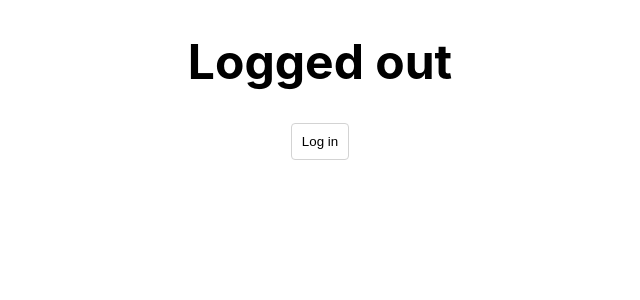
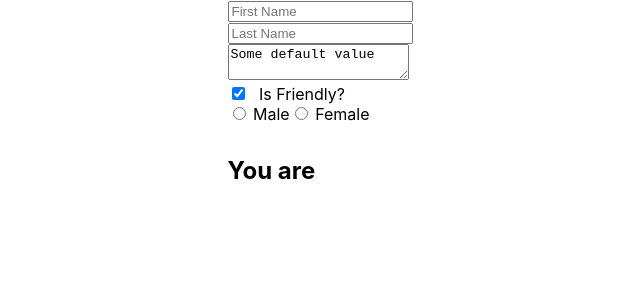
Before and after one commit to jacknehme/scrimba-learn-react, a React (Create React App) app: page / in a window 1280 px wide. Shown: the top 300 px of the page, without its empty margins (320-960 px from the left). Built offline with nearby package versions, Linux system fonts and the light colour scheme.

Commit message:
Stopped at lesson 42 React Form Part 2

```diff
--- a/src/App.js
+++ b/src/App.js
@@ -5,6 +5,139 @@ import './App.css';
 import React, { Component } from 'react';
 import TodoItem from './components/TodoItem';
 import todosData from './todosData';
+
+// lesson 41 - React Forms Part 1
+// React Docs about Forms: https://reactjs.org/docs/forms.html
+// Formik - library for react forms https://github.com/jaredpalmer/formik
+class App extends Component {
+  constructor() {
+    super();
+    this.state = {
+      firstName: '',
+      lastName: '',
+      isFriendly: true,
+      gender: ''
+    };
+
+    this.handleChange = this.handleChange.bind(this);
+
+  }
+
+  handleChange(event) {
+    const { name, value, type, checked } = event.target;
+
+    if (type === 'checkbox') {
+      this.setState({
+        [name]: checked
+      })
+    } else {
+      this.setState({
+        [name]: value
+      })
+    }
+
+  }
+
+
+  render() {
+    return (
+      <form>
+        <input
+          type="text"
+          name="firstName"
+          value={this.state.firstName}
+          placeholder="First Name"
+          onChange={this.handleChange} />
+        <br />
+        <input
+          type="text"
+          name="lastName"
+          value={this.state.lastName}
+          placeholder="Last Name"
+          onChange={this.handleChange} />
+        <br />
+
+
+        <textarea
+          value={"Some default value"}
+          onChange={this.handleChange} />
+        <br />
+
+        <label>
+          <input
+            type="checkbox"
+            name="isFriendly"
+            checked={this.state.isFriendly}
+            onChange={this.handleChange}
+          /> Is Friendly?
+        </label>
+        <br />
+
+        <label>
+          <input
+            type="radio"
+            name="gender"
+            value="male"
+            checked={this.state.gender === 'male'}
+            onChange={this.handleChange}
+          /> Male
+        </label>
+        <label>
+          <input
+            type="radio"
+            name="gender"
+            value="female"
+            checked={this.state.gender === 'female'}
+            onChange={this.handleChange}
+          /> Female
+        </label>
+        <br />
+
+        <h1>{this.state.firstName} {this.state.lastName}</h1>
+        <h2>You are {this.state.gender}</h2>
+      </form>
+    )
+  }
+
+}
+
+
+// // lesson 40 - Fetching data from an API with React
+// // https://developer.mozilla.org/en-US/docs/Web/API/WindowOrWorkerGlobalScope/fetch
+// // https://medium.com/javascript-scene/master-the-javascript-interview-what-is-a-promise-27fc71e77261
+// // https://swapi.co/
+// class App extends Component {
+//   constructor(){
+//     super();
+//     this.state = {
+//       loading: false,
+//       character: {}
+//     };
+//   }
+
+//   componentDidMount(){
+//     this.setState({ loading: true })
+
+//     fetch('https://swapi.co/api/people/1')
+//       .then(response => response.json())
+//       .then(data => {
+//         this.setState({
+//           loading: false,
+//           character: data
+//         })
+//         console.log(data)
+//       })
+//   }
+
+//   render(){
+//     const text = this.state.loading ? 'Loading...' : this.state.character.name;
+//     return (
+//       <div>
+//         <p>{text}</p>
+//       </div>
+//     )
+//   }
+// }
 
 /*
 Challenge:
@@ -16,33 +149,33 @@ Given a stateless functional component:
     a. extra challenge - make the button display "log in" if they're not logged in and "log out" if they are
 4. Display text that says "Logged in" if the user is logged in, or "Logged out" if they're not.
 */
-class App extends Component {
-  constructor() {
-    super();
-    this.state = {
-      isLoggedIn: false
-    }
-    // this.handleClick = this.handleClick.bind(this); <- if using 'function' type method
-  }
+// class App extends Component {
+//   constructor() {
+//     super();
+//     this.state = {
+//       isLoggedIn: false
+//     }
+//     // this.handleClick = this.handleClick.bind(this); <- if using 'function' type method
+//   }
 
-  handleClick = () => {
-    this.setState(prevState => {
-      return {
-        isLoggedIn: !prevState.isLoggedIn
-      }
-    })
-  }
+//   handleClick = () => {
+//     this.setState(prevState => {
+//       return {
+//         isLoggedIn: !prevState.isLoggedIn
+//       }
+//     })
+//   }
 
-  render() {
-    return (
-      <div>
-        <h1>{this.state.isLoggedIn ?  "Logged in" : "Logged out" }</h1>
-        <button onClick={this.handleClick}>{this.state.isLoggedIn ? 'Log out' : 'Log in'}</button>
-      </div>
-    )
-  }
+//   render() {
+//     return (
+//       <div>
+//         <h1>{this.state.isLoggedIn ?  "Logged in" : "Logged out" }</h1>
+//         <button onClick={this.handleClick}>{this.state.isLoggedIn ? 'Log out' : 'Log in'}</button>
+//       </div>
+//     )
+//   }
 
-}
+// }
 
 
 // import Conditional from './components/Conditional';
@@ -74,6 +207,7 @@ class App extends Component {
 //   }
 // }
 
+// lesson 39 - the last of the todo exercises
 // class App extends React.Component {
 //   constructor() {
 //     super();
--- a/src/components/TodoItem.js
+++ b/src/components/TodoItem.js
@@ -7,8 +7,9 @@ function TodoItem(props) {
             <input
                 type="checkbox"
                 onChange={(event) => props.handleChange(todo.id)}
-                checked={todo.completed}  />
-            <p>{todo.text}</p>
+                checked={todo.completed} />
+            <p class={todo.completed && 'checked'}>{todo.text}</p>
+
         </div>
     );
 }
--- a/src/index.css
+++ b/src/index.css
@@ -62,3 +62,9 @@ input[type=checkbox] {
 input[type=checkbox]:focus {
   outline: 0;
 }
+
+.checked{
+  color: gray;
+  text-decoration-line: line-through;
+  font-style: italic;
+}
```
